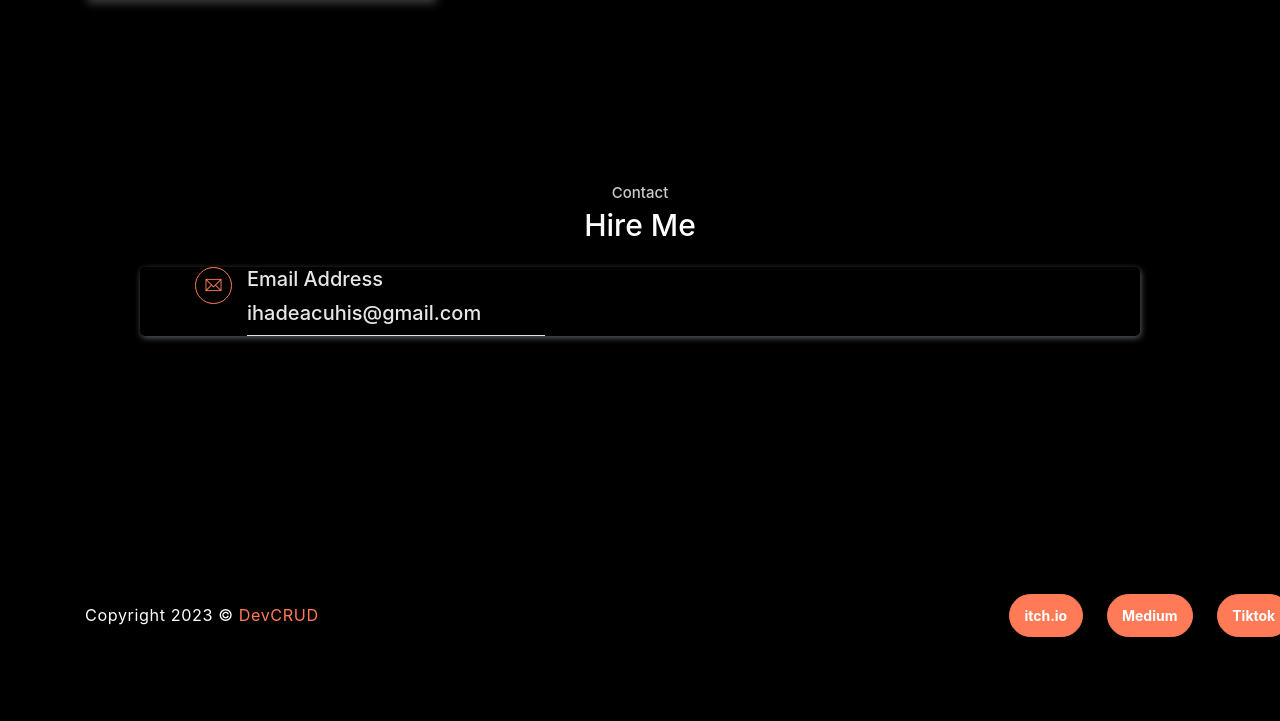
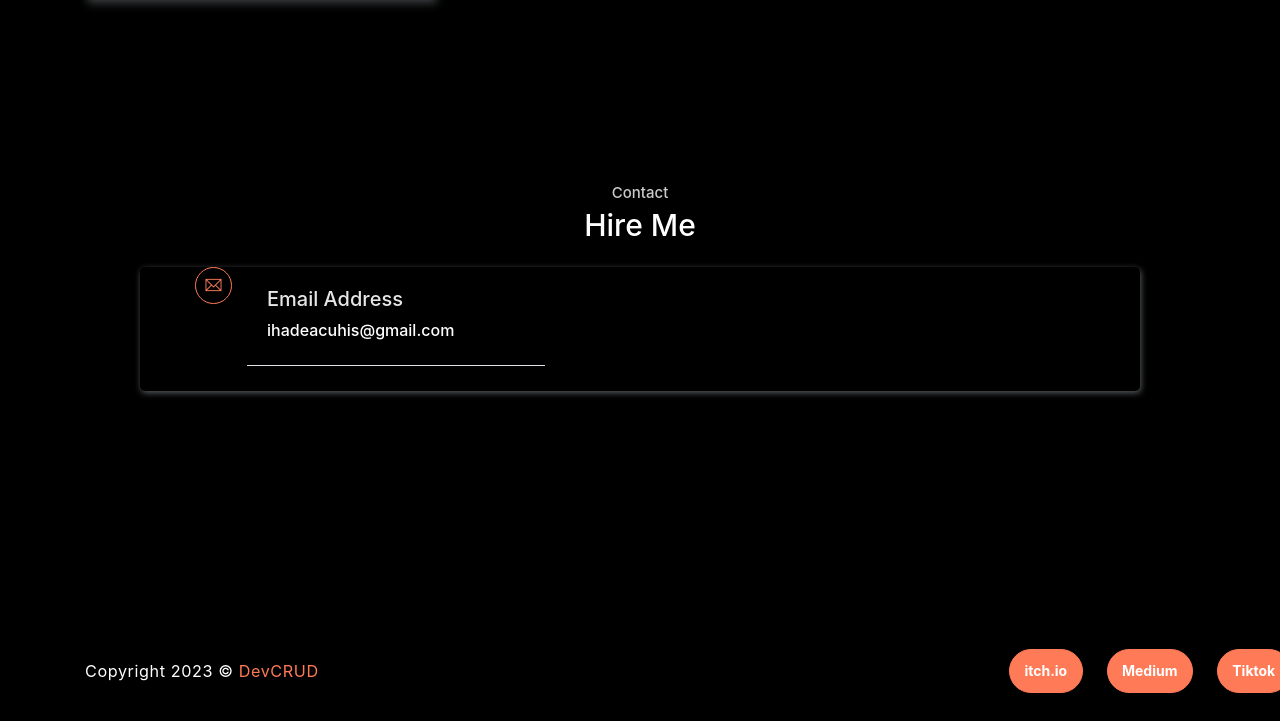
Before and after one commit to EdahiSihuca/edahisihuca.github.io, a plain HTML site: page index.html in a window 1280 px wide. Shown: the part 5152-5873 px from the top of the page. Before the commit the page ends 5818 px from the top, so only its background shows below. Drawn offline with Linux system fonts and the light colour scheme.

Commit message:
correo intento 1

```diff
--- a/index.html
+++ b/index.html
@@ -337,9 +337,9 @@
                 <div class="contact-infos">
                     <div class="item">
                         <i class="ti-email"></i>
-                        <div class="mb-0">
+                        <div class="card-body">
                             <h5>Email Address</h5>
-                            <h5>ihadeacuhis@gmail.com</h5>
+                            <h6>ihadeacuhis@gmail.com</h6>
                         </div>
                     </div>
                 </div>
```
